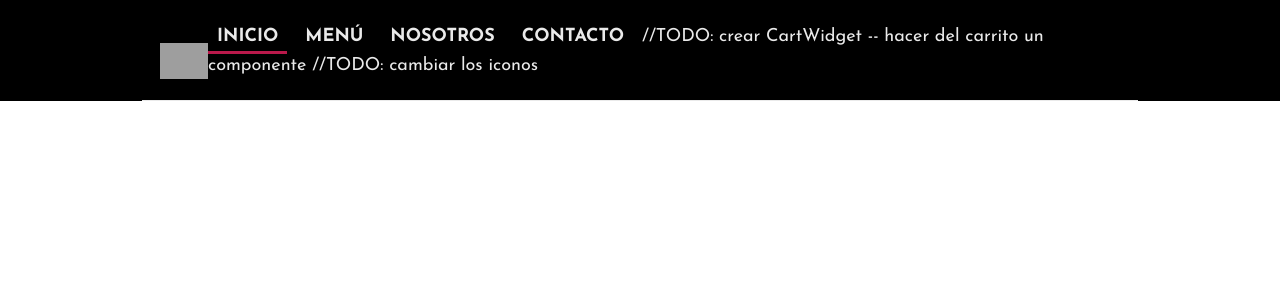
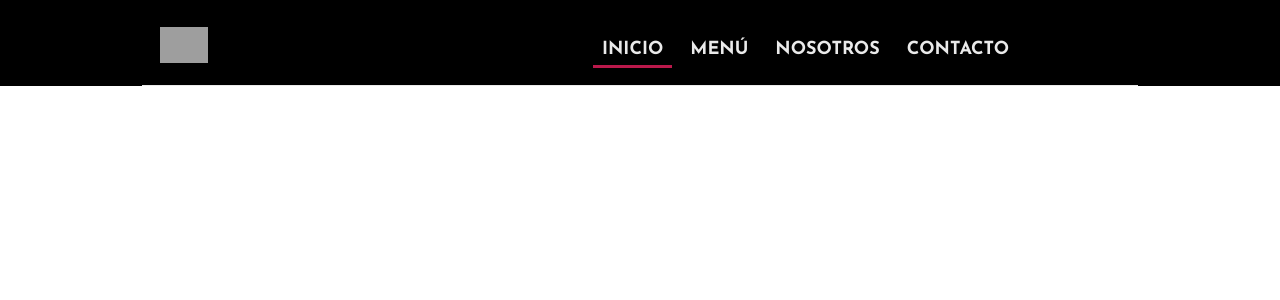
Before and after one commit to gastoncarriquiry/Garcias-Burgers-Carriquiry, a React (Create React App) app: page / in a window 1280 px wide. Shown: the top 300 px of the page. Built offline with nearby package versions, Linux system fonts and the light colour scheme; grey boxes are pictures that could not be loaded; some icons are missing.

Commit message:
Minor Fixes

```diff
--- a/src/components/NavBar/NavBar.jsx
+++ b/src/components/NavBar/NavBar.jsx
@@ -13,8 +13,8 @@ function NavBar() {
           <a href="http://localhost:3000/">MENÚ</a>
           <a href="http://localhost:3000/">NOSOTROS</a>
           <a href="http://localhost:3000/">CONTACTO</a>
-          //TODO: crear CartWidget -- hacer del carrito un componente
-          //TODO: cambiar los iconos
+          {/* //TODO: crear CartWidget -- hacer del carrito un componente */}
+          {/* //TODO: cambiar los iconos */}
           <a href="http://localhost:3000/">
             <box-icon name="cart-alt" color="#eaeaea"></box-icon>
           </a>
```
